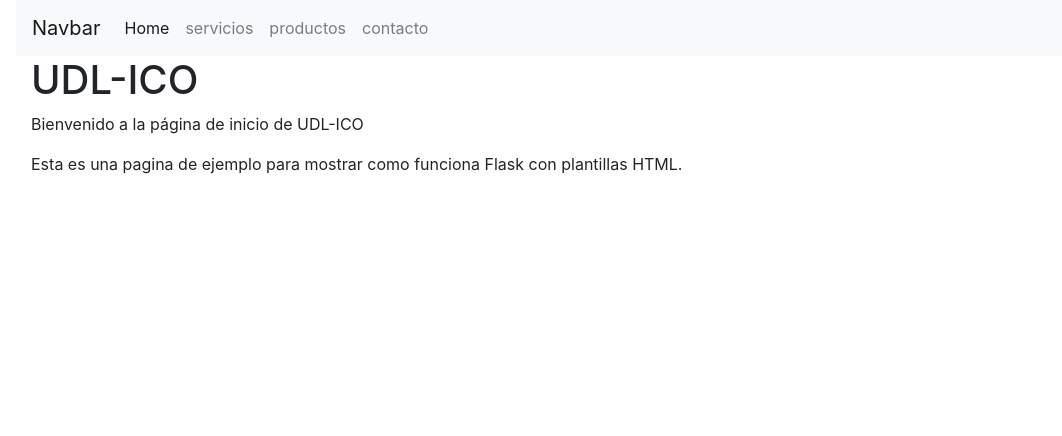
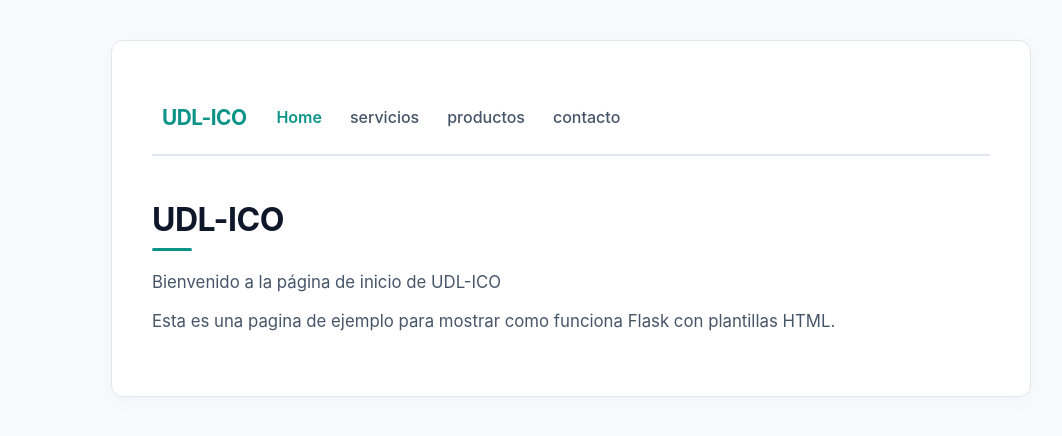
Before and after one commit to jpbustamante72421/appweb01, a Flask app: page /home in a window 1280 px wide. Shown: the top 436 px of the page, without its empty margins (69-1131 px from the left). Run offline with Flask 3, Linux system fonts and the light colour scheme.

Commit message:
Aplicación de CSS 20261028

```diff
--- /dev/null
+++ b/static/css/minimal.css
@@ -0,0 +1,96 @@
+/* ===================================================
+   PALETA DE COLORES: White, Off-White & Teal / Turquoise
+   =================================================== */
+:root {
+    --bg-main: #f8fafc;          /* Blanco roto / Gris muy claro */
+    --bg-card: #ffffff;          /* Blanco puro */
+    --text-primary: #0f172a;     /* Negro / Gris oscuro profundo */
+    --text-secondary: #475569;   /* Gris medio */
+    --accent-teal: #0d9488;      /* Turquesa elegante (Teal) */
+    --accent-teal-hover: #0f766e;/* Turquesa más oscuro para estados hover */
+    --border-light: #e2e8f0;     /* Gris claro para bordes sutiles */
+}
+
+/* 1. Estilos generales */
+body.minimal-body {
+    font-family: -apple-system, BlinkMacSystemFont, "Segoe UI", Roboto, "Helvetica Neue", Arial, sans-serif;
+    background-color: var(--bg-main);
+    color: var(--text-primary);
+    line-height: 1.6;
+}
+
+/* 2. Contenedor Principal */
+.minimal-main-container {
+    max-width: 920px;
+    margin: 40px auto;
+    background: var(--bg-card);
+    padding: 40px;
+    border-radius: 12px;
+    border: 1px solid var(--border-light);
+    box-shadow: 0 4px 20px rgba(0, 0, 0, 0.03);
+}
+
+/* 3. Barra de Navegación */
+.minimal-navbar {
+    background-color: var(--bg-card) !important;
+    border-bottom: 2px solid var(--border-light);
+    padding: 15px 10px;
+    margin-bottom: 35px;
+    box-shadow: none !important;
+}
+
+.minimal-brand {
+    font-weight: 700;
+    color: var(--accent-teal) !important;
+    letter-spacing: -0.5px;
+    font-size: 1.3rem;
+}
+
+.minimal-nav-link {
+    color: var(--text-secondary) !important;
+    font-weight: 500;
+    transition: all 0.2s ease-in-out;
+    padding: 8px 14px !important;
+    border-radius: 6px;
+}
+
+.minimal-nav-link:hover {
+    color: var(--accent-teal) !important;
+    background-color: #f1f5f9;
+}
+
+.minimal-nav-item.active .minimal-nav-link {
+    color: var(--accent-teal) !important;
+    font-weight: 600;
+}
+
+/* 4. Contenido y Tipografía */
+.minimal-content-container {
+    padding: 10px 0;
+}
+
+.minimal-title {
+    font-size: 2rem;
+    font-weight: 700;
+    color: var(--text-primary);
+    margin-bottom: 18px;
+    letter-spacing: -0.5px;
+    position: relative;
+}
+
+/* Detalle visual minimalista en el título */
+.minimal-title::after {
+    content: '';
+    display: block;
+    width: 40px;
+    height: 3px;
+    background-color: var(--accent-teal);
+    margin-top: 8px;
+    border-radius: 2px;
+}
+
+.minimal-text {
+    font-size: 1.05rem;
+    color: var(--text-secondary);
+    margin-bottom: 12px;
+}
--- a/templates/index.html
+++ b/templates/index.html
@@ -1,9 +1,7 @@
 {% extends "layout.html" %}
 
 {% block content %}
-   <div class="container">
-            <h1>UDL-ICO</h1>
-            <p>{{ mensaje }}</p>
-            <p>Esta es una pagina de ejemplo para mostrar como funciona Flask con plantillas HTML. </p>
-     </div>
+            <h1 class="minimal-title">UDL-ICO</h1>
+            <p class="minimal-text">{{ mensaje }}</p>
+            <p class="minimal-text">Esta es una pagina de ejemplo para mostrar como funciona Flask con plantillas HTML.</p>
 {% endblock %}
--- a/templates/layout.html
+++ b/templates/layout.html
@@ -1,40 +1,43 @@
 <!DOCTYPE html>
-<html lang="en">
+<html lang="es">
     <head>
         <link rel="stylesheet" href="https://cdn.jsdelivr.net/npm/bootstrap@4.6.2/dist/css/bootstrap.min.css" integrity="sha384-xOolHFLEh07PJGoPkLv1IbcEPTNtaed2xpHsD9ESMhqIYd0nLMwNLD69Npy4HI+N" crossorigin="anonymous">
+        <link rel="stylesheet" href="{{ url_for('static', filename='css/minimal.css') }}">
         <meta charset="UTF-8">
         <meta name="viewport" content="width=device-width, initial-scale=1.0">
         <title>{{ titulo }}</title>
     </head>
-    <body>
+    <body class="minimal-body">
 
-     <div class="container">
+     <div class="container minimal-main-container">
 
-        <nav class="navbar navbar-expand-lg navbar-light bg-light">
-            <a class="navbar-brand" href="#">Navbar</a>
+        <nav class="navbar navbar-expand-lg navbar-light bg-light minimal-navbar">
+            <a class="navbar-brand minimal-brand" href="{{ url_for('home') }}">UDL-ICO</a>
             <button class="navbar-toggler" type="button" data-toggle="collapse" data-target="#navbarNav" aria-controls="navbarNav" aria-expanded="false" aria-label="Toggle navigation">
                 <span class="navbar-toggler-icon"></span>
             </button>
             <div class="collapse navbar-collapse" id="navbarNav">
                 <ul class="navbar-nav">
-                <li class="nav-item active">
-                    <a class="nav-link" href="#">Home <span class="sr-only">(current)</span></a>
+                <li class="nav-item active minimal-nav-item">
+                    <a class="nav-link minimal-nav-link" href="{{ url_for('home') }}">Home <span class="sr-only">(current)</span></a>
                 </li>
-                <li class="nav-item">
-                    <a class="nav-link" href="{{ url_for('servicios') }}">servicios</a>
+                <li class="nav-item minimal-nav-item">
+                    <a class="nav-link minimal-nav-link" href="{{ url_for('servicios') }}">servicios</a>
                 </li>
-                <li class="nav-item">
-                    <a class="nav-link" href="{{ url_for('productos') }}">productos</a>
+                <li class="nav-item minimal-nav-item">
+                    <a class="nav-link minimal-nav-link" href="{{ url_for('productos') }}">productos</a>
                 </li>
-                <li class="nav-item">
-                    <a class="nav-link" href="{{ url_for('contacto') }}">contacto</a>
+                <li class="nav-item minimal-nav-item">
+                    <a class="nav-link minimal-nav-link" href="{{ url_for('contacto') }}">contacto</a>
                 </li>
                 </ul>
             </div>
             </nav>
+            <main class="minimal-content-container">
             {% block content %}
 
             {% endblock %}
+            </main>
      </div>
     </body>
 </html>
```
Also changed, not shown: templates/contactos.html (+3 -5 lines), templates/productos.html (+3 -5 lines), templates/servicios.html (+3 -5 lines).
